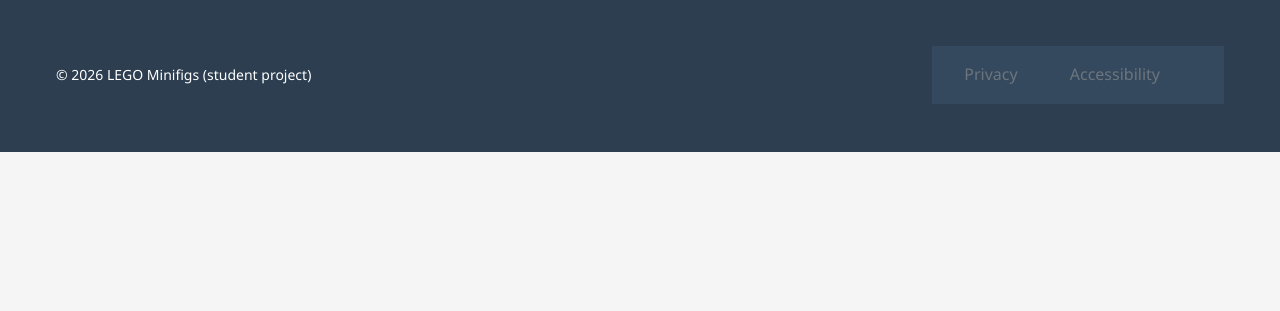
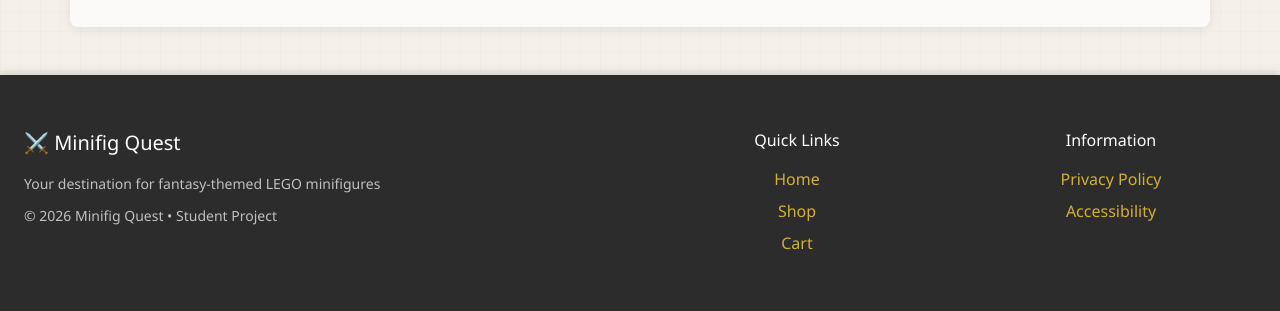
Before and after one commit to MatheusFracasso/PHP-LegoMiniFigureShop-Project, a PHP site: template app/src/Views/home.php in a window 1280 px wide. Shown: the part 489-800 px from the top of the page. Run offline with PHP 8.4, Linux system fonts and the light colour scheme; the template is opened without the code that fills it, so the values that code supplies are empty.

Commit message:
implementation of front ending (design)

```diff
--- a/app/src/Views/partials/footer.php
+++ b/app/src/Views/partials/footer.php
@@ -1,13 +1,34 @@
   </div> <!-- /.container -->
 </main>
 
-<footer class="border-top py-3 mt-4">
-  <div class="container d-flex justify-content-between align-items-center">
-    <small>&copy; <?= date('Y') ?> LEGO Minifigs (student project)</small>
-    <nav aria-label="footer">
-      <a class="link-secondary me-3" href="/privacy">Privacy</a>
-      <a class="link-secondary" href="/accessibility">Accessibility</a>
-    </nav>
+<footer class="mt-5">
+  <div class="container-fluid px-4">
+    <div class="row py-4">
+      <div class="col-md-6 text-center text-md-start mb-3 mb-md-0">
+        <h5 class="text-white mb-3">⚔️ Minifig Quest</h5>
+        <p class="mb-2">
+          <small>Your destination for fantasy-themed LEGO minifigures</small>
+        </p>
+        <p class="mb-0">
+          <small>&copy; <?= date('Y') ?> Minifig Quest • Student Project</small>
+        </p>
+      </div>
+      <div class="col-md-3 text-center mb-3 mb-md-0">
+        <h6 class="text-white mb-3">Quick Links</h6>
+        <nav aria-label="footer navigation" class="d-flex flex-column">
+          <a href="/" class="mb-2">Home</a>
+          <a href="/minifigures" class="mb-2">Shop</a>
+          <a href="/cart">Cart</a>
+        </nav>
+      </div>
+      <div class="col-md-3 text-center">
+        <h6 class="text-white mb-3">Information</h6>
+        <nav aria-label="footer information" class="d-flex flex-column">
+          <a href="/privacy" class="mb-2">Privacy Policy</a>
+          <a href="/accessibility">Accessibility</a>
+        </nav>
+      </div>
+    </div>
   </div>
 </footer>
 
--- a/app/src/Views/partials/head.php
+++ b/app/src/Views/partials/head.php
@@ -15,6 +15,6 @@
           integrity="sha384-...your-integrity..."
           crossorigin="anonymous">
 
-   <!-- Your optional custom CSS -->
-        <link rel="stylesheet" href="/assets/style.css">
+   <!-- Custom CSS -->
+        <link rel="stylesheet" href="/assets/css/site.css">
 </head>
```
Also changed, not shown: app/src/Views/minifigure/index.php (+33 -18 lines), app/src/Views/partials/header.php (+27 -10 lines), app/public/assets/css/site.css (added), 1 other file.
